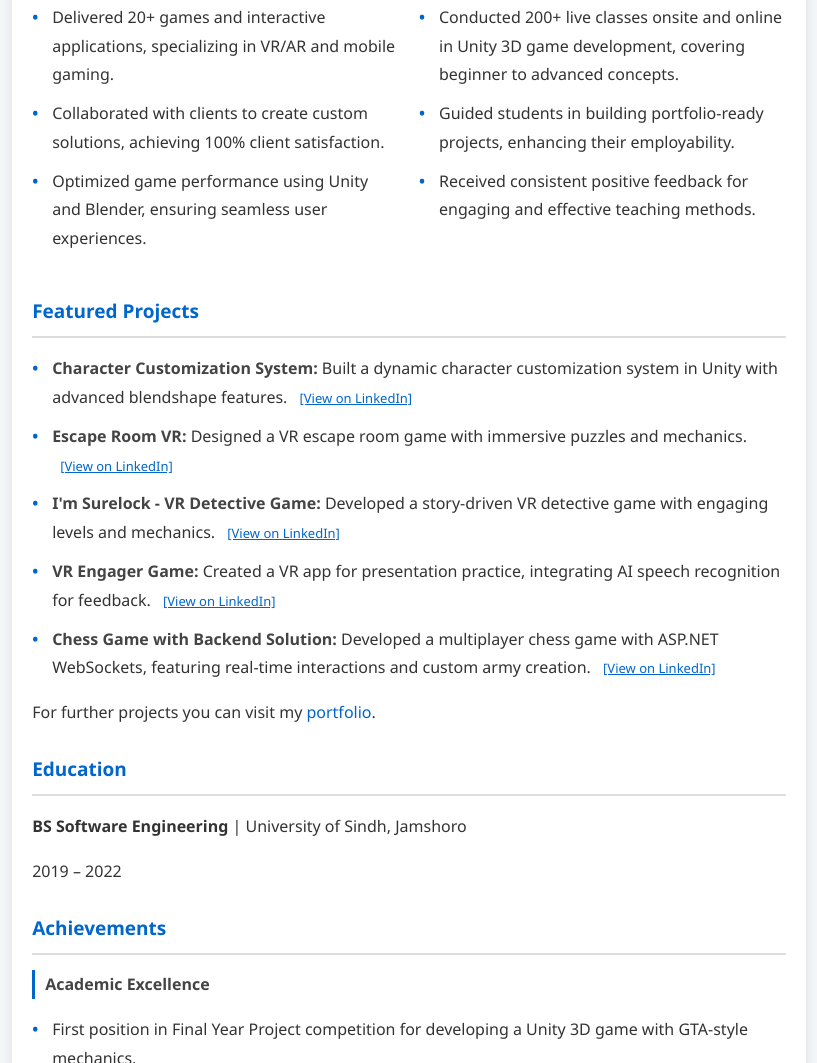
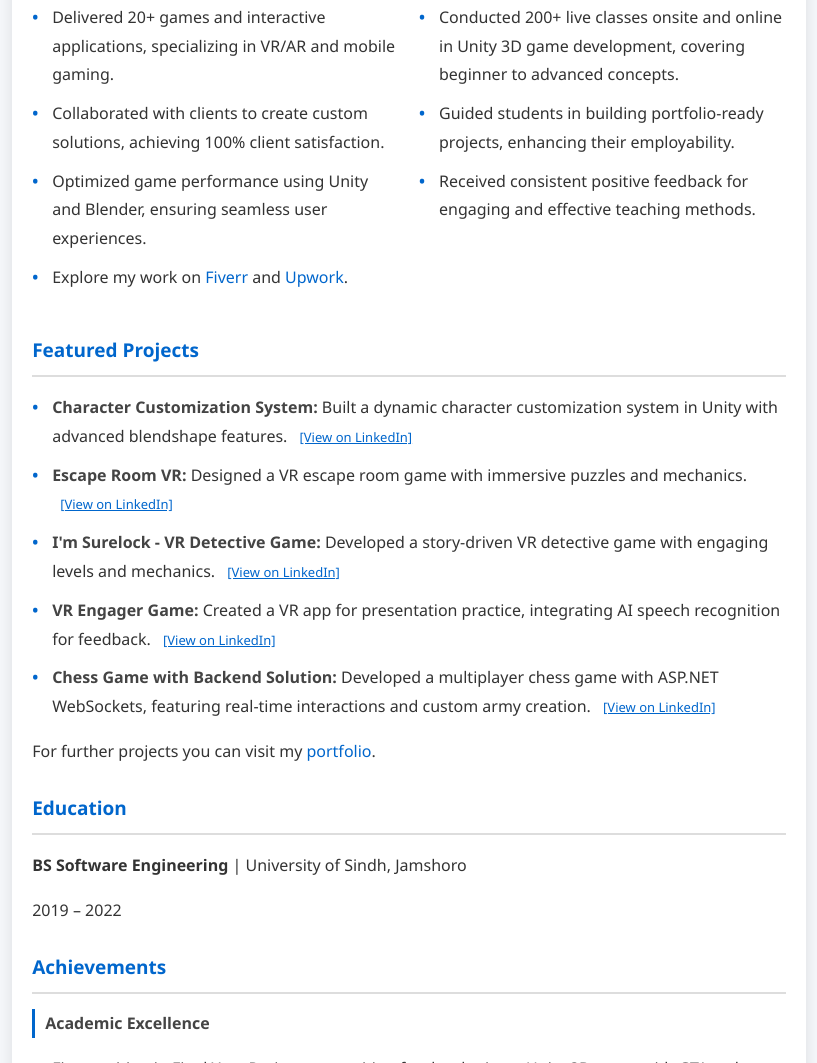
Before and after one commit to Sulaiman281/Resume, a plain HTML site: page resume.html in a window 1280 px wide. Shown: the part 966-2029 px from the top of the page, without its empty margins (231-1048 px from the left). Drawn offline with Linux system fonts and the light colour scheme.

Commit message:
added freelance profile

```diff
--- a/resume.html
+++ b/resume.html
@@ -244,6 +244,7 @@
                         <li>Delivered 20+ games and interactive applications, specializing in VR/AR and mobile gaming.</li>
                         <li>Collaborated with clients to create custom solutions, achieving 100% client satisfaction.</li>
                         <li>Optimized game performance using Unity and Blender, ensuring seamless user experiences.</li>
+                        <li>Explore my work on <a href="https://www.fiverr.com/s/qDNPGR2" target="_blank" style="color: #0066cc; text-decoration: none;">Fiverr</a> and <a href="https://www.upwork.com/freelancers/~01c772b1ea5a88ed4f?mp_source=share" target="_blank" style="color: #0066cc; text-decoration: none;">Upwork</a>.</li>
                     </ul>
                 </div>
                 <div>
```
